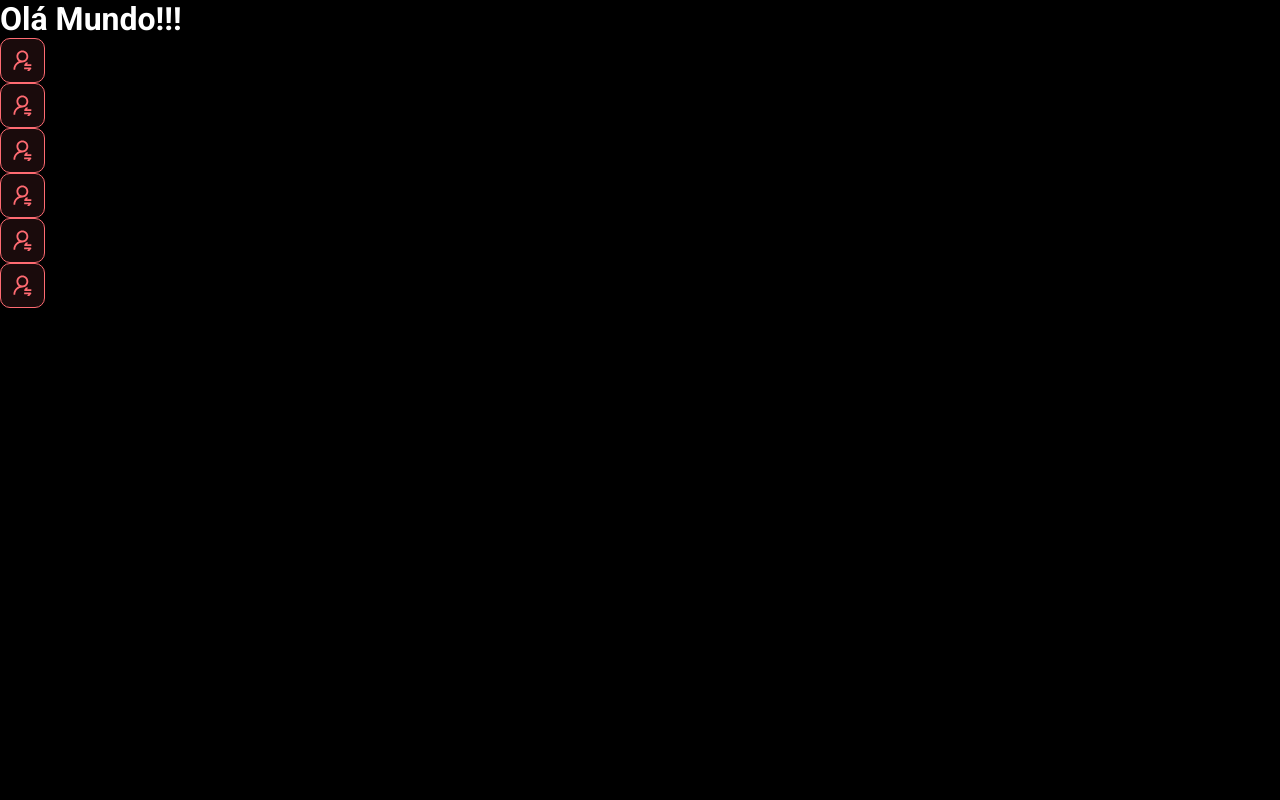
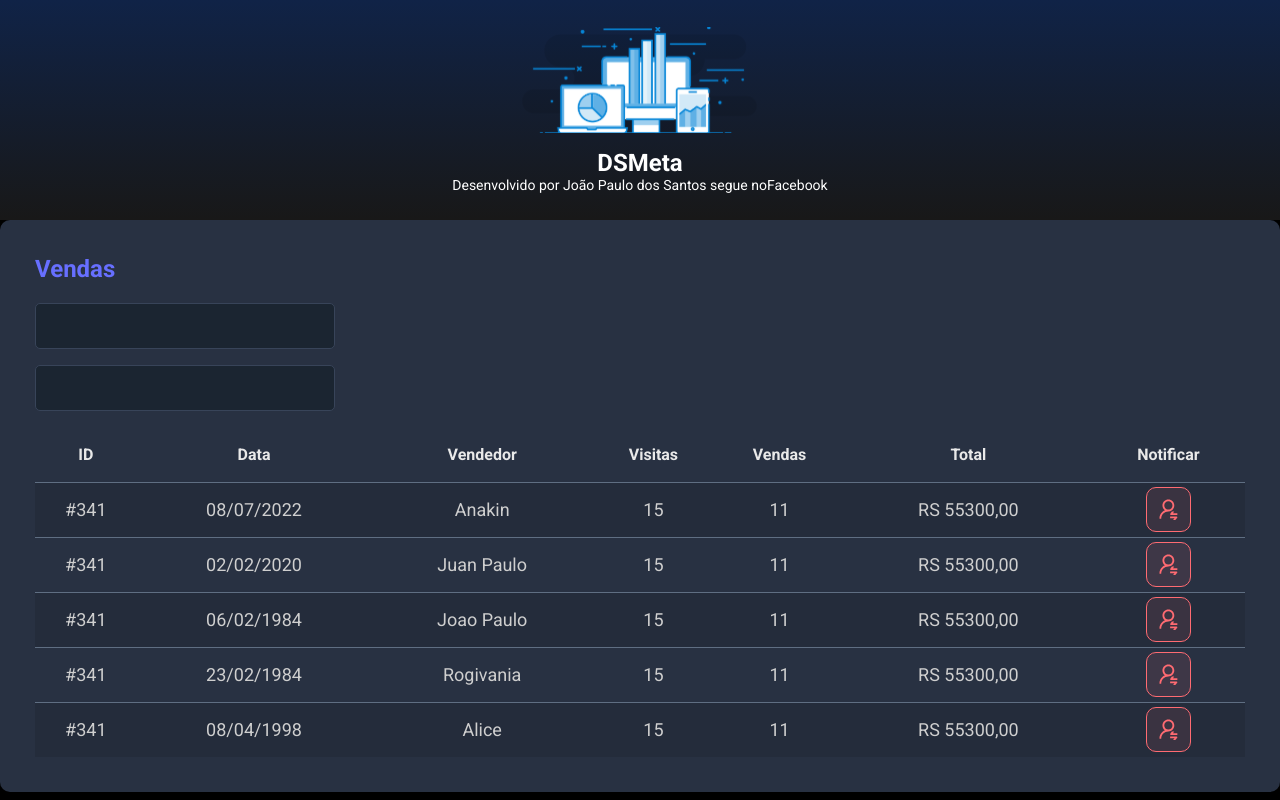
Before and after one commit to jps198/dsmeta, a React (Vite) app in the folder frontend/: page / in a window 1280 px wide. Built offline with nearby package versions, Linux system fonts and the light colour scheme.

Commit message:
Other components

```diff
--- a/frontend/src/App.tsx
+++ b/frontend/src/App.tsx
@@ -1,15 +1,18 @@
-import NotificationButton from "./components/NotificationButton";
+import Header from "./components/Header";
+
+import SalesCard from "./components/SalesCard";
 
 function App() {
   return (
     <>
-      <h1>Olá Mundo!!!</h1>
-      <NotificationButton />
-      <NotificationButton />
-      <NotificationButton />
-      <NotificationButton />
-      <NotificationButton />
-      <NotificationButton />
+      <Header />
+      <main>
+        <section id="sales">
+          <div className="container">
+            <SalesCard />
+          </div>
+        </section>
+      </main>
     </>
   );
 }
--- /dev/null
+++ b/frontend/src/components/Header/index.tsx
@@ -0,0 +1,21 @@
+import logo from "../../assets/img/logo.svg";
+
+import './styles.css'
+
+function Header() {
+  return (
+    <header>
+      <div className="logo-container">
+        <img src={logo} alt="DSMeta" />
+        <h1>DSMeta</h1>
+        <p>
+          Desenvolvido por João Paulo dos Santos segue no
+          <a href="https://www.facebook.com/joaopaulo.dossantos.121772">
+            Facebook
+          </a>
+        </p>
+      </div>
+    </header>
+  );
+}
+export default Header;
--- /dev/null
+++ b/frontend/src/components/Header/styles.css
@@ -0,0 +1,26 @@
+header {
+  background: linear-gradient(180deg, #102347 0%, #181818 100%);
+  height: 220px;
+  display: flex;
+  align-items: center;
+  justify-content: center;
+}
+.logo-container {
+  display: flex;
+  flex-direction: column;
+  align-items: center;
+}
+
+.logo-container img {
+  width: 235px;
+}
+
+.logo-container h1 {
+  margin-top: 15px;
+  font-size: 24px;
+}
+
+.logo-container p {
+  font-size: 14px;
+  font-weight: 300px; /*peso da fonte*/
+}
--- a/frontend/src/components/NotificationButton/index.tsx
+++ b/frontend/src/components/NotificationButton/index.tsx
@@ -4,7 +4,7 @@
 
 function NotificationButton() {
   return (
-    <div className="dsmeta-red-btn">
+    <div className="red-btn">
       <img src={icon} alt="Notificar" />
     </div>
   );
--- a/frontend/src/components/NotificationButton/styles.css
+++ b/frontend/src/components/NotificationButton/styles.css
@@ -1,4 +1,4 @@
-.dsmeta-red-btn {
+.red-btn {
   height: 45px;
   width: 45px;
   background: rgba(255, 107, 114, 0.1);
@@ -10,6 +10,6 @@
   cursor: pointer;
 }
 
-.dsmeta-red-btn img {
+.red-btn img {
   width: 19px;
 }
--- /dev/null
+++ b/frontend/src/components/SalesCard/index.tsx
@@ -0,0 +1,105 @@
+import NotificationButton from "../NotificationButton";
+import "./styles.css";
+
+function SalesCard() {
+  return (
+    <div className="card">
+      <h2 className="sales-title">Vendas</h2>
+      <div>
+        <div className="form-control-container">
+          <input className="form-control" type="text" />
+        </div>
+        <div className="form-control-container">
+          <input className="form-control" type="text" />
+        </div>
+      </div>
+      <div>
+        <table className="sales-table">
+          <thead>
+            <tr>
+              <th className="show992">ID</th>
+              <th className="show576">Data</th>
+              <th>Vendedor</th>
+              <th className="show992">Visitas</th>
+              <th className="show992">Vendas</th>
+              <th>Total</th>
+              <th>Notificar</th>
+            </tr>
+          </thead>
+          <tbody>
+            <tr>
+              <td className="show992">#341</td>
+              <td className="show576">08/07/2022</td>
+              <td>Anakin</td>
+              <td className="show992">15</td>
+              <td className="show992">11</td>
+              <td>RS 55300,00</td>
+              <td>
+                <div className="red-btn-container">
+                  <NotificationButton />
+                </div>
+              </td>
+            </tr>
+
+            <tr>
+              <td className="show992">#341</td>
+              <td className="show576">02/02/2020</td>
+              <td>Juan Paulo</td>
+              <td className="show992">15</td>
+              <td className="show992">11</td>
+              <td>RS 55300,00</td>
+              <td>
+                <div className="red-btn-container">
+                  <NotificationButton />
+                </div>
+              </td>
+            </tr>
+
+            <tr>
+              <td className="show992">#341</td>
+              <td className="show576">06/02/1984</td>
+              <td>Joao Paulo</td>
+              <td className="show992">15</td>
+              <td className="show992">11</td>
+              <td>RS 55300,00</td>
+              <td>
+                <div className="red-btn-container">
+                  <NotificationButton />
+                </div>
+              </td>
+            </tr>
+
+            <tr>
+              <td className="show992">#341</td>
+              <td className="show576">23/02/1984</td>
+              <td>Rogivania</td>
+              <td className="show992">15</td>
+              <td className="show992">11</td>
+              <td>RS 55300,00</td>
+              <td>
+                <div className="red-btn-container">
+                  <NotificationButton />
+                </div>
+              </td>
+            </tr>
+
+            <tr>
+              <td className="show992">#341</td>
+              <td className="show576">08/04/1998</td>
+              <td>Alice</td>
+              <td className="show992">15</td>
+              <td className="show992">11</td>
+              <td>RS 55300,00</td>
+              <td>
+                <div className="red-btn-container">
+                  <NotificationButton />
+                </div>
+              </td>
+            </tr>
+          </tbody>
+        </table>
+      </div>
+    </div>
+  );
+}
+export default SalesCard;
--- /dev/null
+++ b/frontend/src/components/SalesCard/styles.css
@@ -0,0 +1,95 @@
+.card {
+  background-color: #283142;
+  border-radius: 10px;
+  padding: 40px 10px; /*delimitar espacamento interno*/
+}
+
+.sales-title {
+  color: #676fff;
+  font-size: 24px;
+  margin-bottom: 20px;
+}
+
+.form-control-container {
+  margin-bottom: 16px;
+  max-width: 300px;
+}
+
+.form-control {
+  width: 100%;
+  height: 46px;
+  background-color: #1b2531;
+  border: 1px solid #384459;
+  border-radius: 5px;
+  color: #9aaabe;
+  padding: 0px 20px;
+  font-size: 18px;
+}
+
+.sales-table {
+  width: 100%;
+  border-spacing: 0; /*espacamento entre as bordas*/
+  border-collapse: collapse; /*Aparecer a linha entre as tabelas*/
+}
+
+.sales-table thead {
+  height: 55px; /*altura*/
+  font-size: 16px;
+  color: #e9e9e9;
+  font-weight: 700; /*para ficar em negrito*/
+}
+
+.sales-table tbody {
+  font-size: 14px;
+  font-weight: 400; /*peso da fonte*/
+  color: #cfcfcf;
+  text-align: center;
+}
+
+.sales-table tbody tr {
+  height: 74px;
+  border-top: 1px solid #5f6e82;
+}
+
+.sales-table tbody tr:hover > td {
+  background-color: #384459;
+} /* Hover quando passar o mouse em cima fazendo um efeito de cor*/
+
+.sales-table tbody tr:nth-child(odd) {
+  background-color: #242c3b;
+} /*eu quero qual o filho do tr exemplo filho impa sera (odd) ou seja quando a linha for
+impar ai a cor é diferente*/
+
+.red-btn-container {
+  display: flex;
+  justify-content: center;
+}
+
+.show576 {
+  display: none; /* Nao mostrar a data quando diminuir a tela*/
+}
+
+.show992 {
+  display: none; /* Nao mostrar a data quando diminuir a tela*/
+}
+
+@media (min-width: 576px) {
+  .show576 {
+    display: table-cell; /*a data vai desaparecer a partir da largura for menor que 576px*/
+  }
+  .card {
+    padding: 35px; /*quando passar de 576 o espaçamento vai para 35px*/
+  }
+  .sales-table tbody tr {
+    height: 55px;
+  }
+  .sales-table tbody {
+    font-size: 18px;
+  }
+} /*quando passar de 576 o espacamento vai para 35px e a data vai aparecer com o nome maior a partir da largura for menor que 576px */
+
+@media (min-width: 992px) {
+  .show992 {
+    display: table-cell;
+  }
+} /*o ID, visitas e vendas vai desaparecer a partir da largura for menor que 992px*/
```
